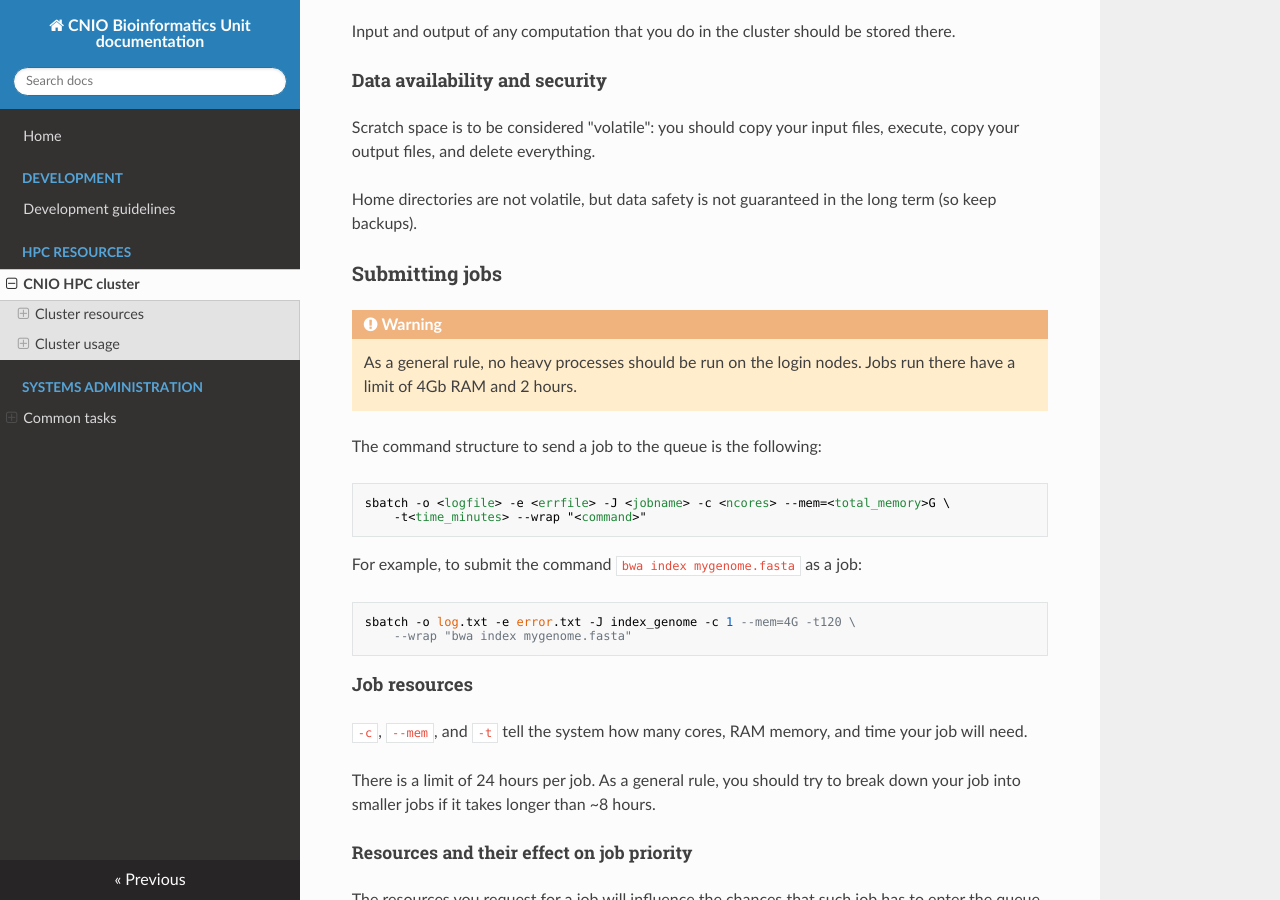
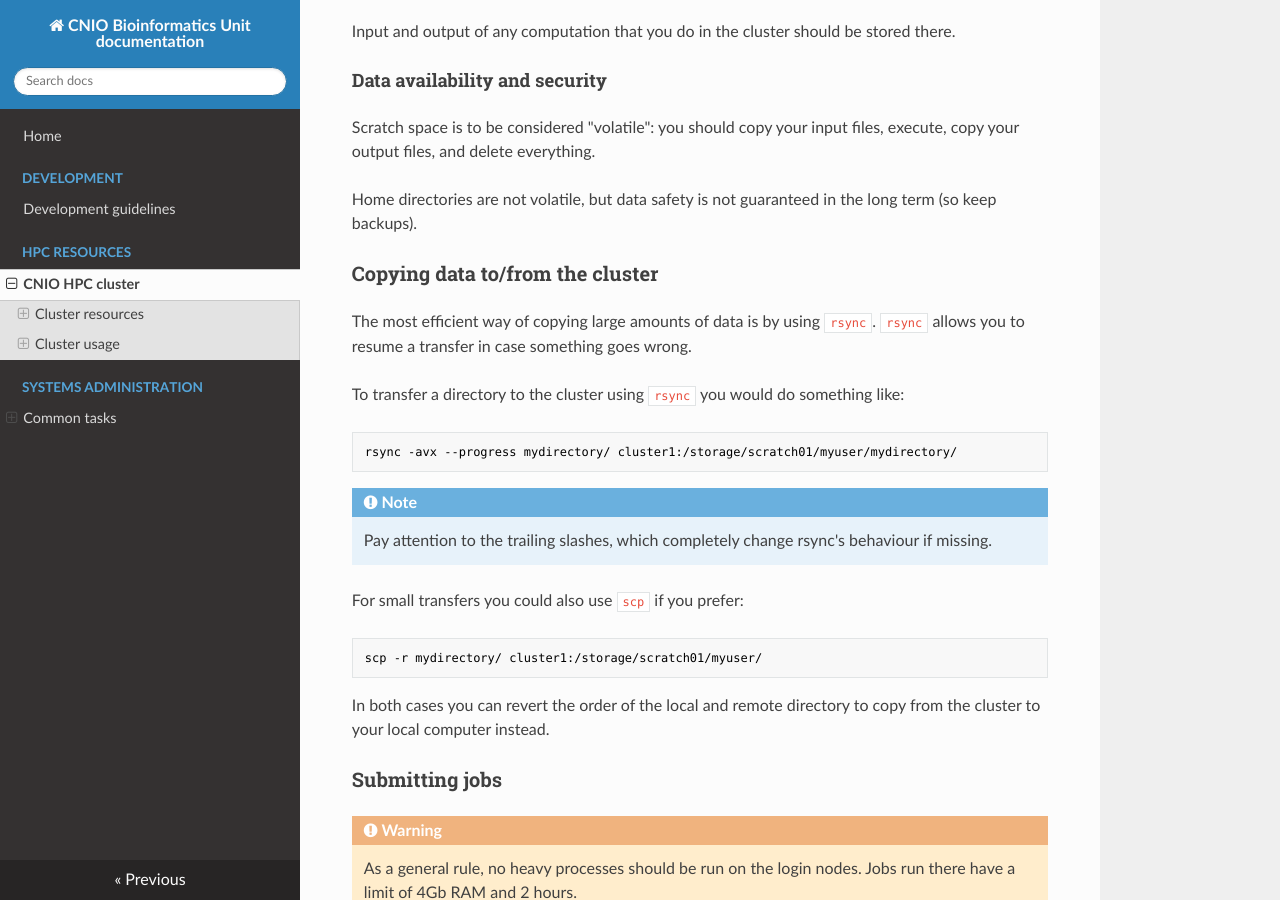
Before and after one commit to cnio-bu/cnio-bu.github.io, an MkDocs documentation site: the page built from docs/hpc/cluster.md, in a window 1280 px wide and 900 px high, scrolled down 1401 px. Built offline with MkDocs 1.6.1, drawn with Linux system fonts in a browser that asks for light colours; nearby versions of some CDN libraries.

Commit message:
Add instuctions for copying data

````diff
--- a/docs/hpc/cluster.md
+++ b/docs/hpc/cluster.md
@@ -62,6 +62,30 @@ input files, execute, copy your output files, and delete everything.
 Home directories are not volatile, but data safety is not guaranteed in
 the long term (so keep backups).
 
+### Copying data to/from the cluster
+
+The most efficient way of copying large amounts of data is by using `rsync`. `rsync` allows
+you to resume a transfer in case something goes wrong.
+
+To transfer a directory to the cluster using `rsync` you would do something like:
+
+```bash
+rsync -avx --progress mydirectory/ cluster1:/storage/scratch01/myuser/mydirectory/
+```
+
+!!! Note
+
+    Pay attention to the trailing slashes, which completely change rsync's behaviour if missing.
+
+For small transfers you could also use `scp` if you prefer:
+
+```bash
+scp -r mydirectory/ cluster1:/storage/scratch01/myuser/
+```
+
+In both cases you can revert the order of the local and remote directory to copy from
+the cluster to your local computer instead.
+
 ### Submitting jobs
 
 !!! Warning
````
